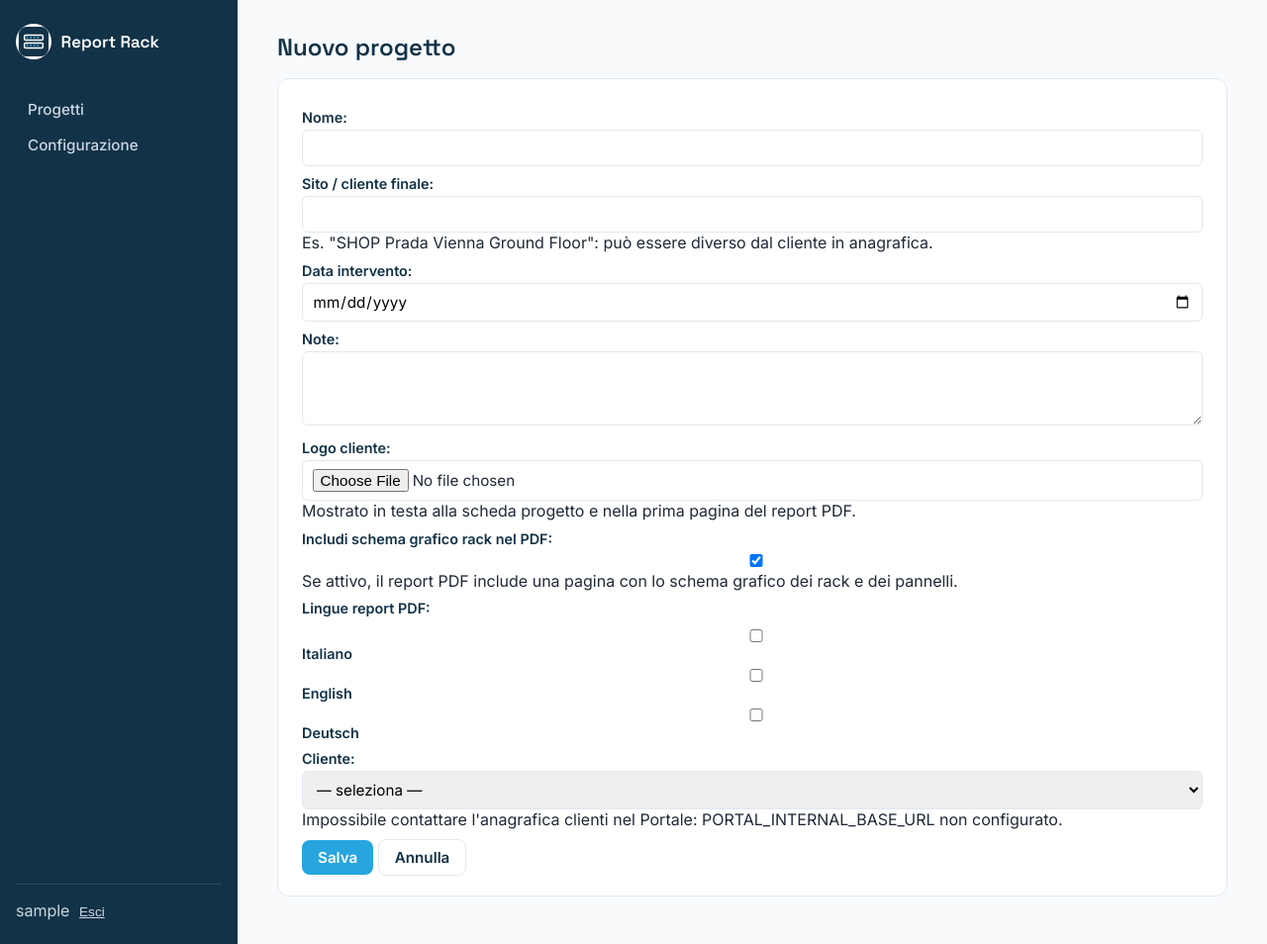
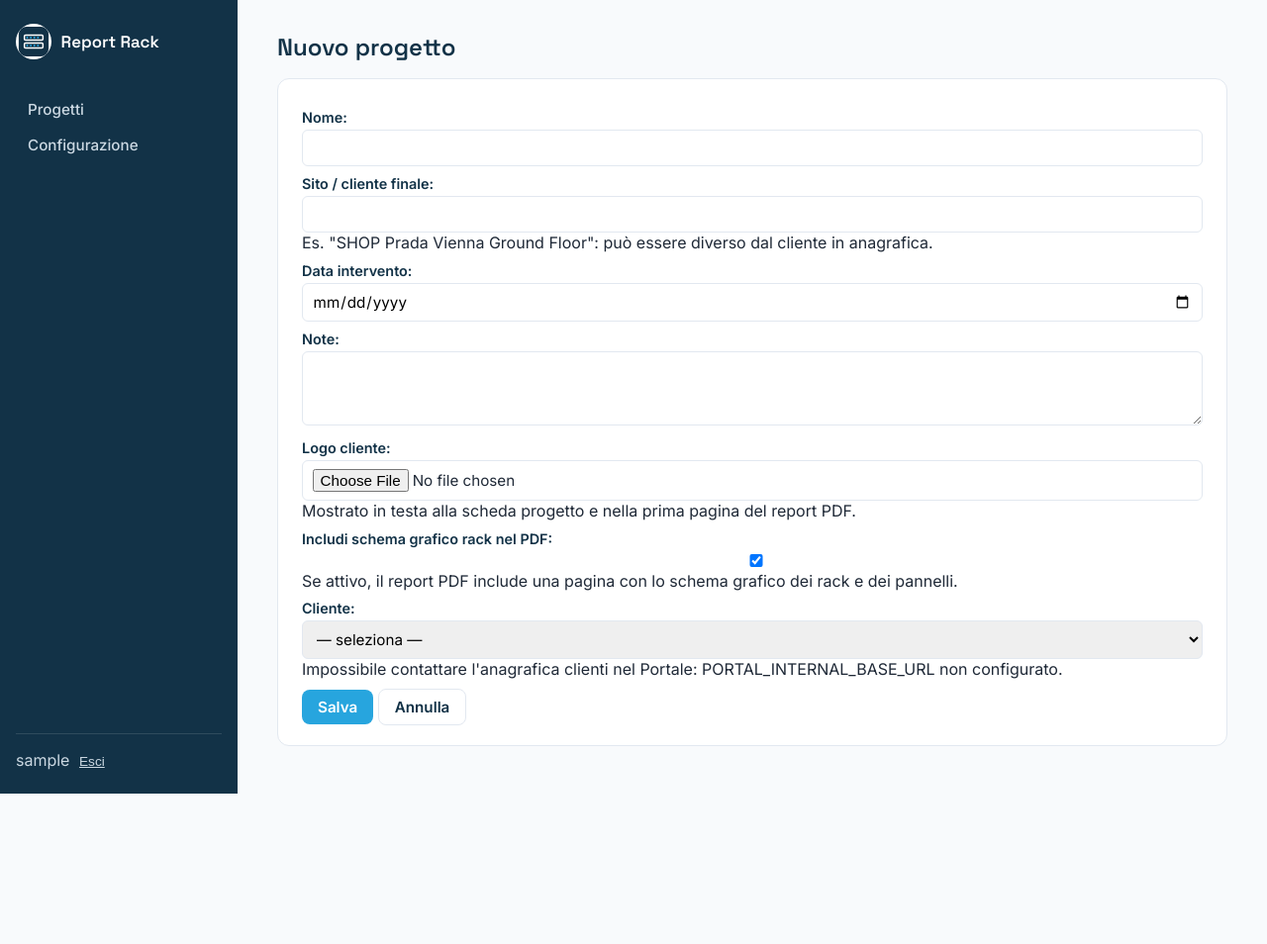
Before and after one commit to lomax73/FBORackReport, a Django app: page /progetti/nuovo/ in a window 1280 px wide. Shown: the whole page at 99% size. After the commit the page ends 802 px from the top, so only its background shows below. Run offline with Django 5.2, Linux system fonts and the light colour scheme; the visitor is signed in with stand-in values (Sample User, id 1).

Commit message:
Genera il report PDF una lingua alla volta invece che tutte insieme
Il pulsante "Scarica report PDF" ora apre una pagina di scelta con un
bottone per ciascuna lingua (IT/EN/DE): generare le lingue insieme in
un solo PDF causava gateway timeout su progetti con molti dati. Ogni
download produce un file separato con suffisso lingua nel nome
(report-rack-<progetto>-<lingua>.pdf); rimossa la selezione lingue dal
progetto, non più necessaria.

Co-Authored-By: Claude Sonnet 5 <noreply@anthropic.com>

```diff
--- a/cablaggio/forms.py
+++ b/cablaggio/forms.py
@@ -5,32 +5,12 @@ from . import portal_client
 from .models import ElementoRack, EsitoTest, Posizione, Progetto, Rack, TipoCavo
 
 
-class ListaLingueField(forms.MultipleChoiceField):
-    """Adatta un CharField 'a,b,c' del modello a un
-    CheckboxSelectMultiple: in lettura scompone la stringa in lista, in
-    salvataggio la ricompone in stringa separata da virgole."""
-
-    def prepare_value(self, value):
-        if isinstance(value, str):
-            return value.split(',') if value else []
-        return value
-
-    def clean(self, value):
-        valori = super().clean(value)
-        return ','.join(valori)
-
-
 class ProgettoForm(forms.ModelForm):
     cliente = forms.ChoiceField(label='Cliente')
-    lingue_report = ListaLingueField(
-        label='Lingue report PDF',
-        choices=Progetto.LINGUE_CHOICES,
-        widget=forms.CheckboxSelectMultiple,
-    )
 
     class Meta:
         model = Progetto
-        fields = ['nome', 'sito', 'data_intervento', 'note', 'logo_cliente', 'mostra_schema_rack', 'lingue_report']
+        fields = ['nome', 'sito', 'data_intervento', 'note', 'logo_cliente', 'mostra_schema_rack']
         widgets = {
             'data_intervento': forms.DateInput(attrs={'type': 'date'}),
             'note': forms.Textarea(attrs={'rows': 3}),
--- a/cablaggio/models.py
+++ b/cablaggio/models.py
@@ -38,10 +38,6 @@ class Progetto(models.Model):
         (LINGUA_DE, 'Deutsch'),
     ]
 
-    lingue_report = models.CharField(
-        'Lingue report PDF', max_length=20, default=LINGUA_IT,
-        help_text='Lingue in cui generare il report PDF: se ne scegli più di una, il report le contiene tutte in sequenza.',
-    )
     creato_il = models.DateTimeField(auto_now_add=True)
 
     class Meta:
@@ -49,10 +45,6 @@ class Progetto(models.Model):
 
     def __str__(self):
         return self.nome
-
-    def lingue_report_lista(self):
-        valori = [v for v in self.lingue_report.split(',') if v]
-        return valori or [self.LINGUA_IT]
 
 
 class Rack(models.Model):
--- a/cablaggio/urls.py
+++ b/cablaggio/urls.py
@@ -8,7 +8,8 @@ urlpatterns = [
     path('progetti/<int:pk>/', views.ProgettoDetailView.as_view(), name='progetto-detail'),
     path('progetti/<int:pk>/modifica/', views.ProgettoUpdateView.as_view(), name='progetto-update'),
     path('progetti/<int:pk>/elimina/', views.ProgettoDeleteView.as_view(), name='progetto-delete'),
-    path('progetti/<int:pk>/report.pdf', views.progetto_report_pdf, name='progetto-report-pdf'),
+    path('progetti/<int:pk>/report/', views.progetto_report_scegli_lingua, name='progetto-report'),
+    path('progetti/<int:pk>/report/<str:lingua>.pdf', views.progetto_report_pdf, name='progetto-report-pdf'),
 
     path('progetti/<int:progetto_pk>/rack/nuovo/', views.RackCreateView.as_view(), name='rack-create'),
     path('rack/<int:pk>/modifica/', views.RackUpdateView.as_view(), name='rack-update'),
--- a/cablaggio/views.py
+++ b/cablaggio/views.py
@@ -8,7 +8,7 @@ from django.conf import settings
 from django.contrib import messages
 from django.contrib.auth.decorators import login_required
 from django.contrib.auth.mixins import LoginRequiredMixin
-from django.http import HttpResponse
+from django.http import Http404, HttpResponse
 from django.shortcuts import get_object_or_404, redirect, render
 from django.template.loader import render_to_string
 from django.urls import reverse, reverse_lazy
@@ -444,53 +444,57 @@ def _unisci_pdf(blocchi):
 
 
 @login_required
-def progetto_report_pdf(request, pk):
+def progetto_report_scegli_lingua(request, pk):
     progetto = get_object_or_404(Progetto, pk=pk)
     _attach_clienti([progetto])
+    return render(request, 'cablaggio/report_scegli_lingua.html', {
+        'progetto': progetto,
+        'lingue': Progetto.LINGUE_CHOICES,
+    })
 
-    racks = list(progetto.rack_set.prefetch_related('elementi__posizioni', 'allegati'))
-    now = timezone.localtime()
-    blocchi = []
 
-    for indice, lingua in enumerate(progetto.lingue_report_lista()):
-        t = testi(lingua)
+@login_required
+def progetto_report_pdf(request, pk, lingua):
+    if lingua not in dict(Progetto.LINGUE_CHOICES):
+        raise Http404('Lingua non supportata.')
 
-        blocchi.append(_pdf_da_html('cablaggio/report_pdf_intro.html', {
+    progetto = get_object_or_404(Progetto, pk=pk)
+    _attach_clienti([progetto])
+    t = testi(lingua)
+
+    blocchi = [_pdf_da_html('cablaggio/report_pdf_intro.html', {
+        'progetto': progetto,
+        'now': timezone.localtime(),
+        'lingua': lingua,
+        't': t,
+    }, request)]
+
+    if progetto.mostra_schema_rack:
+        blocchi.append(_pdf_da_html('cablaggio/report_pdf_schema.html', {
             'progetto': progetto,
-            'now': now,
             'lingua': lingua,
             't': t,
         }, request))
 
-        if progetto.mostra_schema_rack:
-            blocchi.append(_pdf_da_html('cablaggio/report_pdf_schema.html', {
-                'progetto': progetto,
-                'lingua': lingua,
-                't': t,
-            }, request))
-
-        for rack in racks:
-            allegati_pdf = [a for a in rack.allegati.all() if a.file.name.lower().endswith('.pdf')]
-            allegati_non_pdf = [a for a in rack.allegati.all() if not a.file.name.lower().endswith('.pdf')]
-            blocchi.append(_pdf_da_html('cablaggio/report_pdf_rack.html', {
-                'progetto': progetto,
-                'rack': rack,
-                'righe': _righe_rack(rack),
-                'allegati_pdf': allegati_pdf,
-                'allegati_non_pdf': allegati_non_pdf,
-                'lingua': lingua,
-                't': t,
-            }, request))
-            # I PDF allegati sono documenti esterni non tradotti: vanno
-            # inseriti una sola volta, non ripetuti per ogni lingua.
-            if indice == 0:
-                for allegato in allegati_pdf:
-                    with allegato.file.open('rb') as f:
-                        blocchi.append(f.read())
+    for rack in progetto.rack_set.prefetch_related('elementi__posizioni', 'allegati'):
+        allegati_pdf = [a for a in rack.allegati.all() if a.file.name.lower().endswith('.pdf')]
+        allegati_non_pdf = [a for a in rack.allegati.all() if not a.file.name.lower().endswith('.pdf')]
+        blocchi.append(_pdf_da_html('cablaggio/report_pdf_rack.html', {
+            'progetto': progetto,
+            'rack': rack,
+            'righe': _righe_rack(rack),
+            'allegati_pdf': allegati_pdf,
+            'allegati_non_pdf': allegati_non_pdf,
+            'lingua': lingua,
+            't': t,
+        }, request))
+        for allegato in allegati_pdf:
+            with allegato.file.open('rb') as f:
+                blocchi.append(f.read())
 
     pdf_bytes = _unisci_pdf(blocchi)
 
     response = HttpResponse(pdf_bytes, content_type='application/pdf')
-    filename = f'report-rack-{slugify(progetto.nome)}.pdf'
+    filename = f'report-rack-{slugify(progetto.nome)}-{lingua}.pdf'
     response['Content-Disposition'] = f'attachment; filename="{filename}"'
     return response
--- a/templates/cablaggio/progetto_detail.html
+++ b/templates/cablaggio/progetto_detail.html
@@ -7,7 +7,7 @@
 <div style="display:flex; align-items:center; justify-content:space-between; margin-bottom:0.5rem;">
     <h1>{{ progetto.nome }}</h1>
     <div style="display:flex; gap:0.6rem;">
-        <a class="btn btn-secondary" href="{% url 'progetto-report-pdf' progetto.pk %}">Scarica report PDF</a>
+        <a class="btn btn-secondary" href="{% url 'progetto-report' progetto.pk %}">Scarica report PDF</a>
         <a class="btn btn-secondary" href="{% url 'progetto-update' progetto.pk %}">Modifica</a>
         <a class="btn btn-secondary" href="{% url 'progetto-delete' progetto.pk %}">Elimina</a>
     </div>
```
Also changed, not shown: templates/cablaggio/report_scegli_lingua.html (added, +29 -0 lines), cablaggio/migrations/0009_remove_progetto_lingue_report.py (added).
